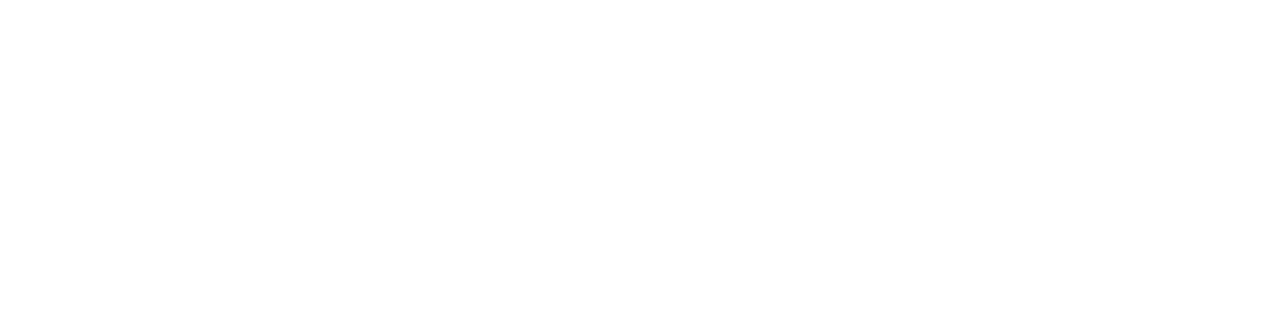
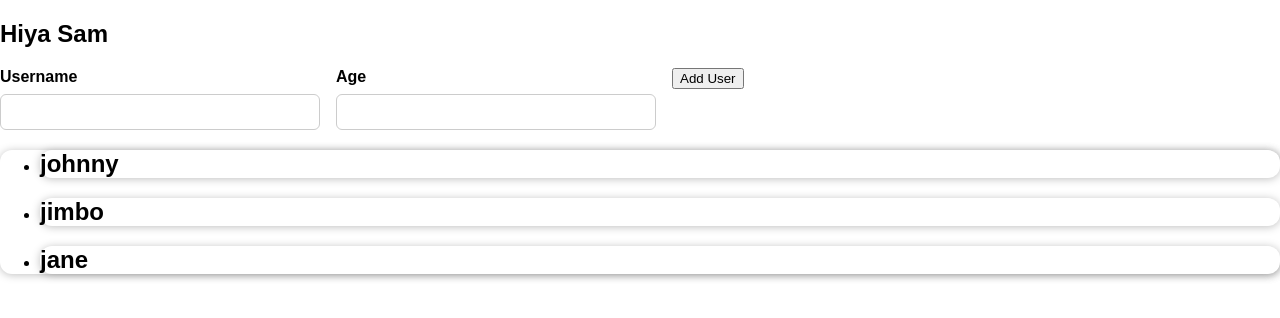
Before and after one commit to sam-drumm/usermanager, a React (Create React App) app: page / in a window 1280 px wide. Shown: the top 318 px of the page. Built offline with nearby package versions, Linux system fonts and the light colour scheme.

Commit message:
add form comp

```diff
--- a/src/App.jsx
+++ b/src/App.jsx
@@ -1,6 +1,6 @@
 import React, { useState } from 'react';
-import Users from './Components/Users';
-
+import Users from './Components/Users/Users';
+import NewUser from './Components/NewUser/NewUser';
 const seedUsers = [
   {
     id: '1',
@@ -8,25 +8,33 @@
     age: '32'
   },
   {
-    id: '1',
+    id: '2',
     username: 'jimbo',
     age: '23'
   },
   {
-    id: '2',
+    id: '3',
     username: 'jane',
     age: '34'
   }
 ]
 
 function App() {
-  const [user, setUser] = useState(seedUsers)
+  const [users, setUsers] = useState(seedUsers)
 
+  const addUserHandler = (user) => {
+    setUsers((prevUser) => {
+      return [user, ...user]
+    })
+
+  }
   return (
     <div>
-
+      <h2>Hiya Sam</h2>
+      <NewUser onAddUser = {addUserHandler} />
+      <Users users={users} />
     </div>
-  );
+  )
 }
 
 export default App;
--- a/src/Components/NewUser/NewUser.jsx
+++ b/src/Components/NewUser/NewUser.jsx
@@ -2,18 +2,18 @@
 import UserForm from "./UserForm";
 import './NewUser.css'
 
-function NewUser () {
+function NewUser (props) {
     const userDataHandler = (enteredUserData) => {
         const userData = {
             ...enteredUserData,
             id: Math.random().toString()
         }
+        props.onAddUser(userData)
     }
 
     return(
         <>
         <UserForm onSaveUserData={userDataHandler} />
-
         </>
     )
 }
--- a/src/Components/NewUser/UserForm.jsx
+++ b/src/Components/NewUser/UserForm.jsx
@@ -3,19 +3,19 @@
 
 function UserForm (props) {
 const [form,setForm] = useState({
-    username: '',
-    age: ''
+  username: '',
+  age: ''
 })
 
 function handleUsernameChange(e) {
     setForm((preState) =>{
-        return {...preState, username: e.target.value}
+        return {...preState, enteredUsername: e.target.value}
     })
 }
 
 function handleAgeChange(e) {
     setForm((preState)=> {
-        return {...preState, age: e.target.value}
+        return {...preState, enteredAge: e.target.value}
     })
 }
 
@@ -23,14 +23,14 @@
         e.preventDefault()
 
         const userData ={
-            username:form.username,
-            age:form.age,
+            username: form.enteredUsername,
+            age:form.enteredAge,
         }
 
         props.onSaveUserData(userData)
         setForm({
-            username: '',
-            age: ''
+            enteredUsername: '',
+            enteredAge: ''
         })
     }
 
@@ -43,14 +43,14 @@
             <label>
             Username
             </label>
-            <input type="text" value={form.username} onChange={handleUsernameChange} />
+            <input type="text" value={form.enteredUsername} onChange={handleUsernameChange} />
           </div>
 
           <div className='new-user__control'>
             <label>
             Age
             </label>
-            <input type="text" value={form.age} onChange={handleAgeChange}/>
+            <input type="number" value={form.enteredAge} onChange={handleAgeChange}/>
           </div>
 
           <div className='new-user__actions'>
--- a/src/Components/Users.jsx
+++ /dev/null
@@ -1,14 +0,0 @@
-import React from "react";
-import Card from "./UI/Card";
-function Users () {
-
-    return(
-        <>
-        <Card className='users'>
-
-        </Card>
-        </>
-    )
-}
-
-export default Users
--- /dev/null
+++ b/src/Components/Users/UserItem.jsx
@@ -0,0 +1,16 @@
+import React from "react";
+import Card from "../UI/Card";
+import './UserItem.css'
+
+function UserItem(props) {
+return (
+    <li>
+        <Card>
+            <h2>{props.username}</h2>
+        </Card>
+    </li>
+)
+
+}
+
+export default UserItem
--- /dev/null
+++ b/src/Components/Users/Users.jsx
@@ -0,0 +1,17 @@
+import React from "react";
+import Card from '../UI/Card'
+import UsersList from "./UsersList";
+
+function Users (props) {
+
+
+    return (
+        <>
+        <Card className='users'>
+        <UsersList items={props.users} />
+        </Card>
+        </>
+    )
+}
+
+export default Users
--- /dev/null
+++ b/src/Components/Users/UsersList.jsx
@@ -0,0 +1,22 @@
+import React from "react";
+import UserItem from "./UserItem";
+
+function UsersList (props) {
+    if (props.items.length ===0) {
+        return <h2>No users found!</h2>
+    }
+return (
+
+<ul className="users-list">
+    {props.items.map((user) => (
+        <UserItem
+        key = {user.id}
+        username = {user.username}
+        age = {user.age}
+        />
+    ))}
+    </ul>
+)
+}
+
+export default UsersList
```
Also changed, not shown: src/Components/Users/UserItem.css (added), src/Components/Users/Users.css (renamed from src/Components/Users.css), src/Components/Users/UsersList.css (added), 1 other file (tests, documents, lock files or other folders).
